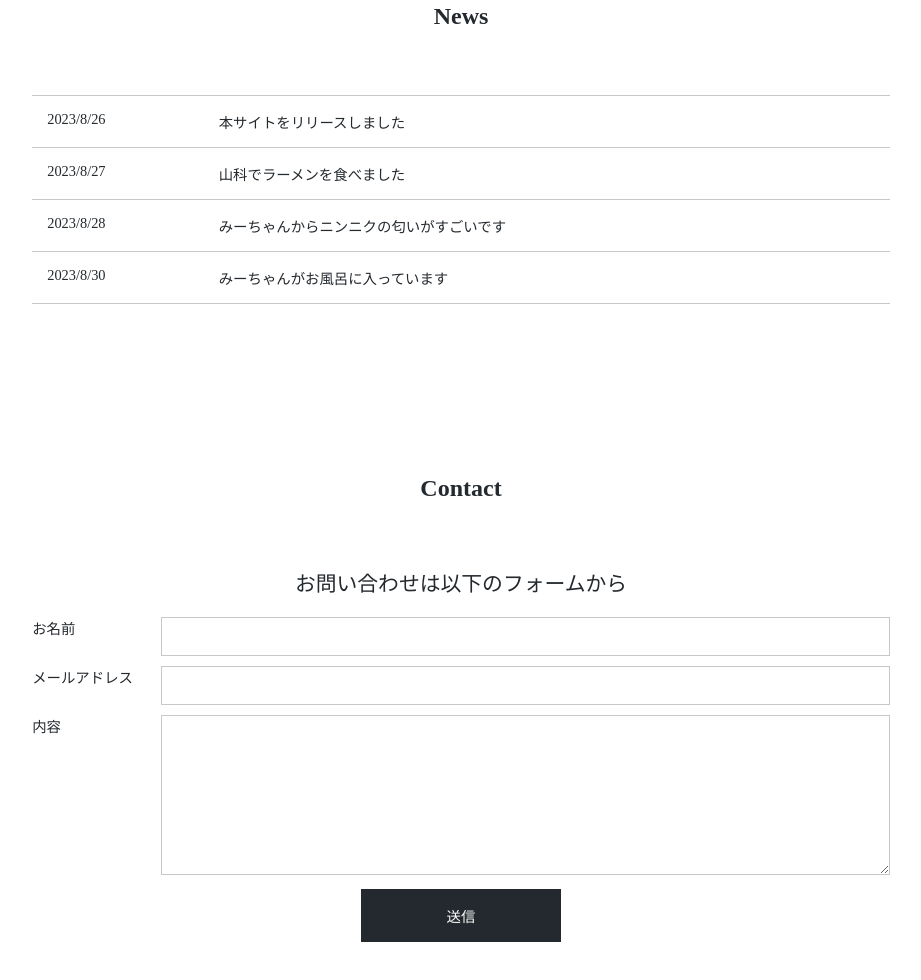
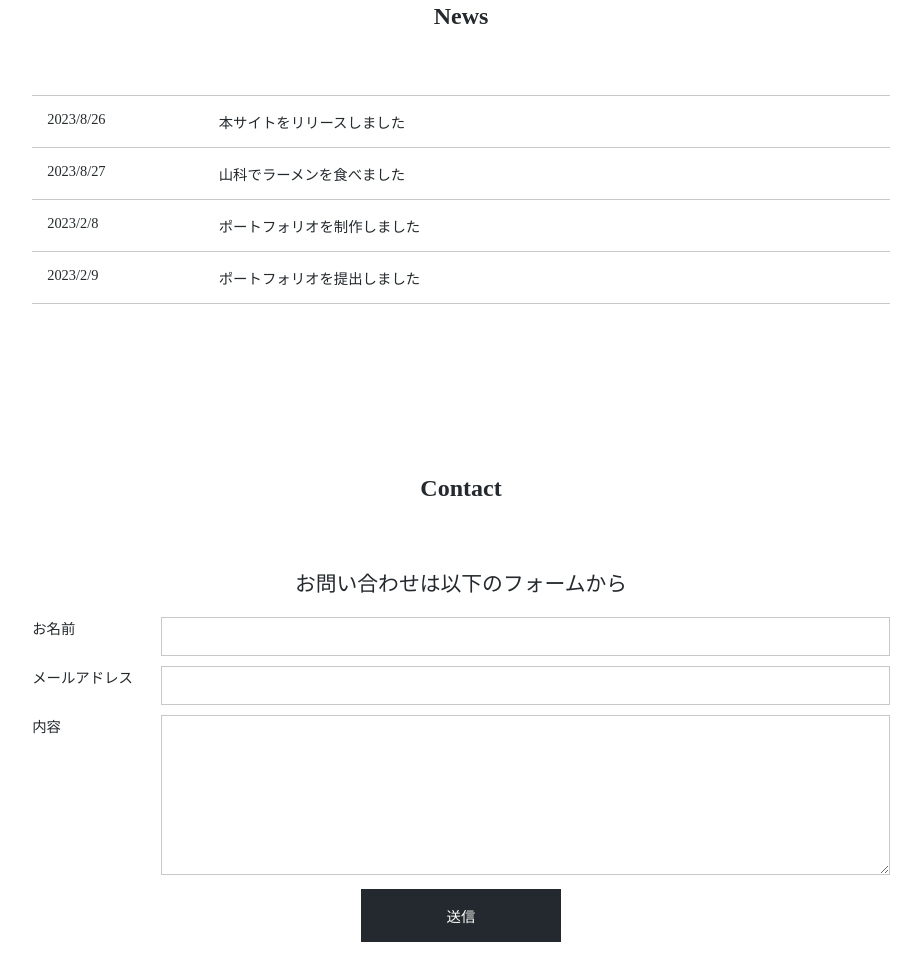
Before and after one commit to omi5656/web-site-test, a plain HTML site: page index.html in a window 1280 px wide. Shown: the part 1949-2929 px from the top of the page, without its empty margins (179-1100 px from the left). Drawn offline with Linux system fonts and the light colour scheme; some packages are replaced by stand-ins of ours; a web font is replaced by a local one.

Commit message:
Update index.html

```diff
--- a/index.html
+++ b/index.html
@@ -76,10 +76,10 @@
             <dd>本サイトをリリースしました</dd>
             <dt>2023/8/27</dt>
             <dd>山科でラーメンを食べました</dd>
-            <dt>2023/8/28</dt>
-            <dd>みーちゃんからニンニクの匂いがすごいです</dd>
-            <dt>2023/8/30</dt>
-            <dd>みーちゃんがお風呂に入っています</dd>
+            <dt>2023/2/8</dt>
+            <dd>ポートフォリオを制作しました</dd>
+            <dt>2023/2/9</dt>
+            <dd>ポートフォリオを提出しました</dd>
         </dl>
     </section>
 
```
